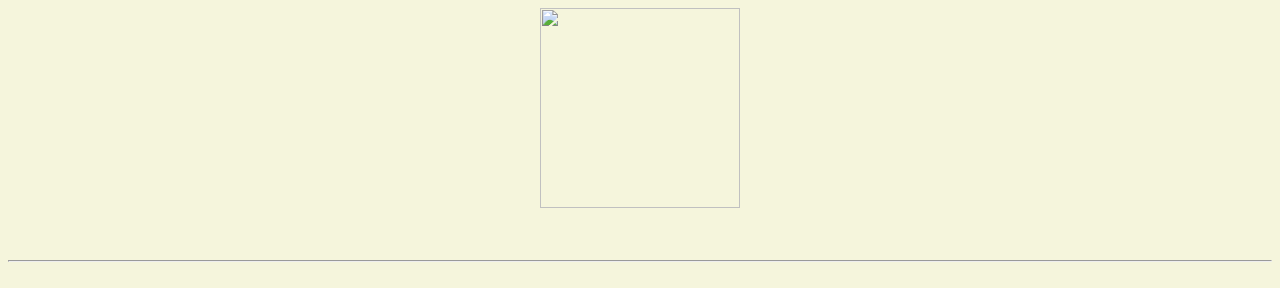
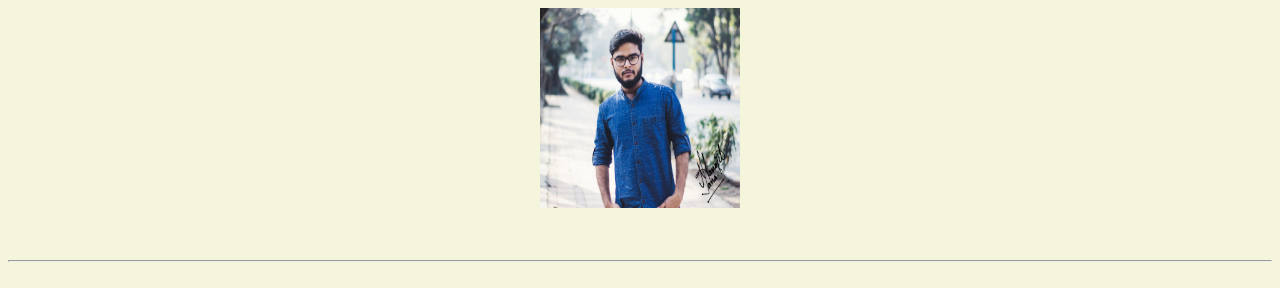
Before and after one commit to mightyankur09/mightyankur09.github.io, a plain HTML site: page resume.html in a window 1280 px wide. Shown: the top 288 px of the page. Drawn offline with Linux system fonts and the light colour scheme; files whose address does not match are found by name.

Commit message:
Update resume.html

```diff
--- a/resume.html
+++ b/resume.html
@@ -14,7 +14,7 @@
   </header>
 
   <body>
-    <img src="Ankur.png.jpg" width="200"height="200">
+    <img src="images/Ankur.png.jpg" width="200"height="200">
     <hr>
 
 
```
